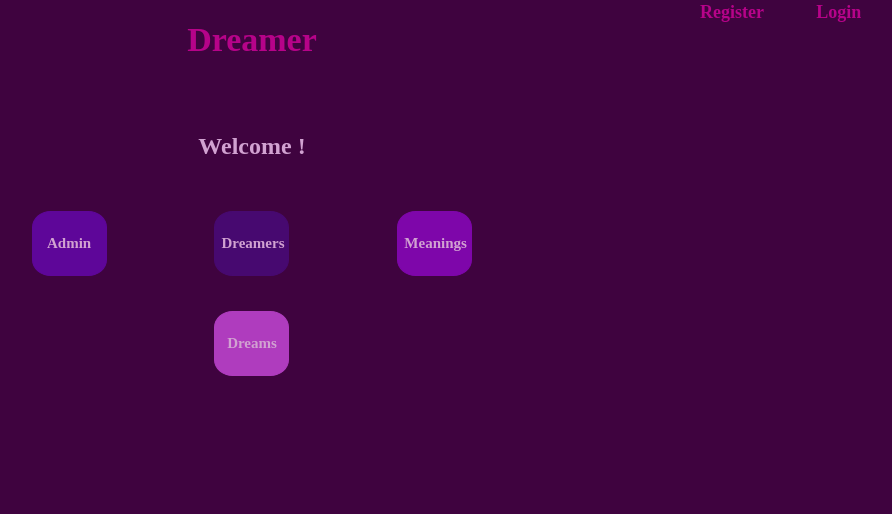
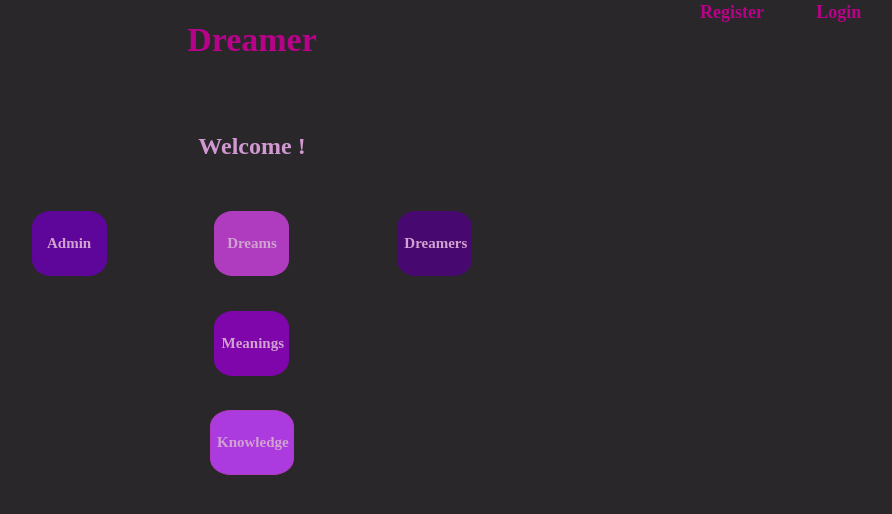
Before and after one commit to MaryHooker/Passion-Project-2020, a React (Create React App) app in the folder dreamer/dreamer/: page /adminHome in a window 1280 px wide. Shown: the top 514 px of the page, without its empty margins (388-1280 px from the left). Built offline with nearby package versions, Linux system fonts and the light colour scheme.

Commit message:
added knowldge/links to admin home & viewing all

```diff
--- a/dreamer/dreamer/src/App.css
+++ b/dreamer/dreamer/src/App.css
@@ -1,7 +1,7 @@
 body{
   /* background-image: url('/pinkSky1.png'); */
-  background-color: rgb(63, 3, 63);
-  color: rgb(209, 162, 209);
+  background-color: rgb(41, 39, 41);
+  color: rgb(209, 152, 209);
   font-family: serif;
   text-align: center;
   height: 80vh;
@@ -267,6 +267,28 @@ background-color: rgb(63, 3, 63);
   width: 75px;
 }
 
+.adminHomeButton5{
+  /* height: 75%;
+  width: 35%; */
+  font-size: 15px;
+  background-color: rgb(171, 59, 223);
+  border: 1px solid rgb(175, 60, 190);
+  border-radius: 25%;
+  height: 65px;
+  width: 84px;
+}
+
+.adminHomeButton5:hover{
+  /* height: 75%;
+  width: 35%; */
+  font-size: 15px;
+  background-color: rgb(175, 60, 190);
+  border: 1px solid rgb(175, 60, 190);
+  border-radius: 25%;
+  height: 65px;
+  width: 84px;
+}
+
 .adminTitle{
   grid-column: 4;
   grid-row: 1;
@@ -274,7 +296,7 @@ background-color: rgb(63, 3, 63);
 
 .dreamersLinkP{
   margin-top: 5%;
-  grid-column: 4;
+  grid-column: 5;
   grid-row: 2;
 }
 
@@ -285,16 +307,23 @@ background-color: rgb(63, 3, 63);
 }
 
 .meaningsLinkP{
-  margin-top: 5%;
-  grid-column: 5;
-  grid-row: 2;
-}
-
-.dreamsLinkP{
   margin-top: 15%;
   grid-column: 4;
   grid-row: 3;
 }
+
+.dreamsLinkP{
+  margin-top: 5%;
+  grid-column: 4;
+  grid-row: 2;
+}
+
+.knowledgeLinkP{
+  margin-top: 15%;
+  grid-column: 4;
+  grid-row: 4;
+}
+
 .dreamersLink{
   text-decoration: none;
   color: rgb(182, 3, 137);
--- a/dreamer/dreamer/src/components/Admin/Home/AdminHome.jsx
+++ b/dreamer/dreamer/src/components/Admin/Home/AdminHome.jsx
@@ -1,5 +1,5 @@
-import React,{Component} from 'react';
-import {Link} from 'react-router-dom'
+import React, { Component } from 'react';
+import { Link } from 'react-router-dom'
 
 class AdminHome extends Component {
   constructor(props) {
@@ -25,7 +25,9 @@ class AdminHome extends Component {
                 <div className='dreamsLinkP'>
                 <Link to='/dreams/view/all' className='dreamsLink'><button className='adminHomeButton4'>Dreams</button></Link>
                 </div>
-
+                <div className='knowledgeLinkP'>
+                <Link to='/knowledge/links' className='dreamsLink'><button className='adminHomeButton5'>Knowledge</button></Link>
+                </div>
             </div>
       );
   }
--- /dev/null
+++ b/dreamer/dreamer/src/components/Admin/Knowledge/ViewAllLinks.jsx
@@ -0,0 +1,58 @@
+import React,{Component} from 'react';
+// import {Link} from 'react-router-dom';
+
+class ViewAllLinks extends Component {
+    constructor(props) {
+        super(props);
+        this.state = {
+            knowledge:[],
+         }
+    }
+
+    //when component mounts, run inner function
+    componentDidMount(){
+            this.loadMeaning();
+    }
+
+    //Function to fetch all dream links to share from database
+    loadMeaning = async() => {
+        let response = await fetch('/api/links',{
+            method:"GET"
+        })
+        let json = await response.json();
+        //sanity
+        console.table(json)
+        //place data in state
+        this.setState({
+            knowledge : json
+        })
+        //sanity
+        console.table(`Admin : Knowledge Links ${JSON.stringify(json)}`)
+    }
+
+    render() {
+        return (
+            <div>
+                <h2 className='dreamersPageTitle'>Knowledge</h2>
+                {/* <Link to='/create/link' className='linkLink'><button>Add</button></Link> */}
+                <br/>
+                <br/>
+                <div className='dreamersContainer'>
+                {
+                    this.state.knowledge.map((link) => {
+                        return(
+                            <div key={link._id} className='dreamersDisplay'>
+                                <p className='listedData'>{link.title}</p>
+                                <p className='listedData'>{link.link}</p>
+                                <p className='listedData'>{link.author}</p>
+                            </div>
+                        )
+                    })
+                }
+                </div>
+            </div>
+         );
+    }
+}
+
+export default ViewAllLinks;
--- a/dreamer/dreamer/src/components/AppContainer.jsx
+++ b/dreamer/dreamer/src/components/AppContainer.jsx
@@ -29,6 +29,8 @@ import ViewOnePostedDream from './Admin/Posted/ViewOnePostedDream';
 //Spotlight
 import SpotlightedDreams from './Admin/SpotLight/SpotlightedDreams';
 import ViewOneSpotlightedDream from './Admin/SpotLight/ViewOneSpotlightedDream';
+//Links
+import ViewAllLinks from './Admin/Knowledge/ViewAllLinks';
 ////////// Customer imports /////////
 //Home
 import CustomerHome from './Customer/Home/CustomerHome';
@@ -201,6 +203,9 @@ class AppContainer extends Component {
                   <Route path='/dreams/spotlighted' exact component={() => <SpotlightedDreams/> } />
                   <Route path='/dreams/spotlight/view/one/:id' exact component={(props) => <ViewOneSpotlightedDream {...props} /> } />
 
+                  {/*////////// Knowledge/Links //////////*/}
+                  <Route path='/knowledge/links' exact component={() => <ViewAllLinks/> }/>
+
                 </Router>
             </div>
       );
```
Lines whose indentation alone changed are shown as unchanged.
